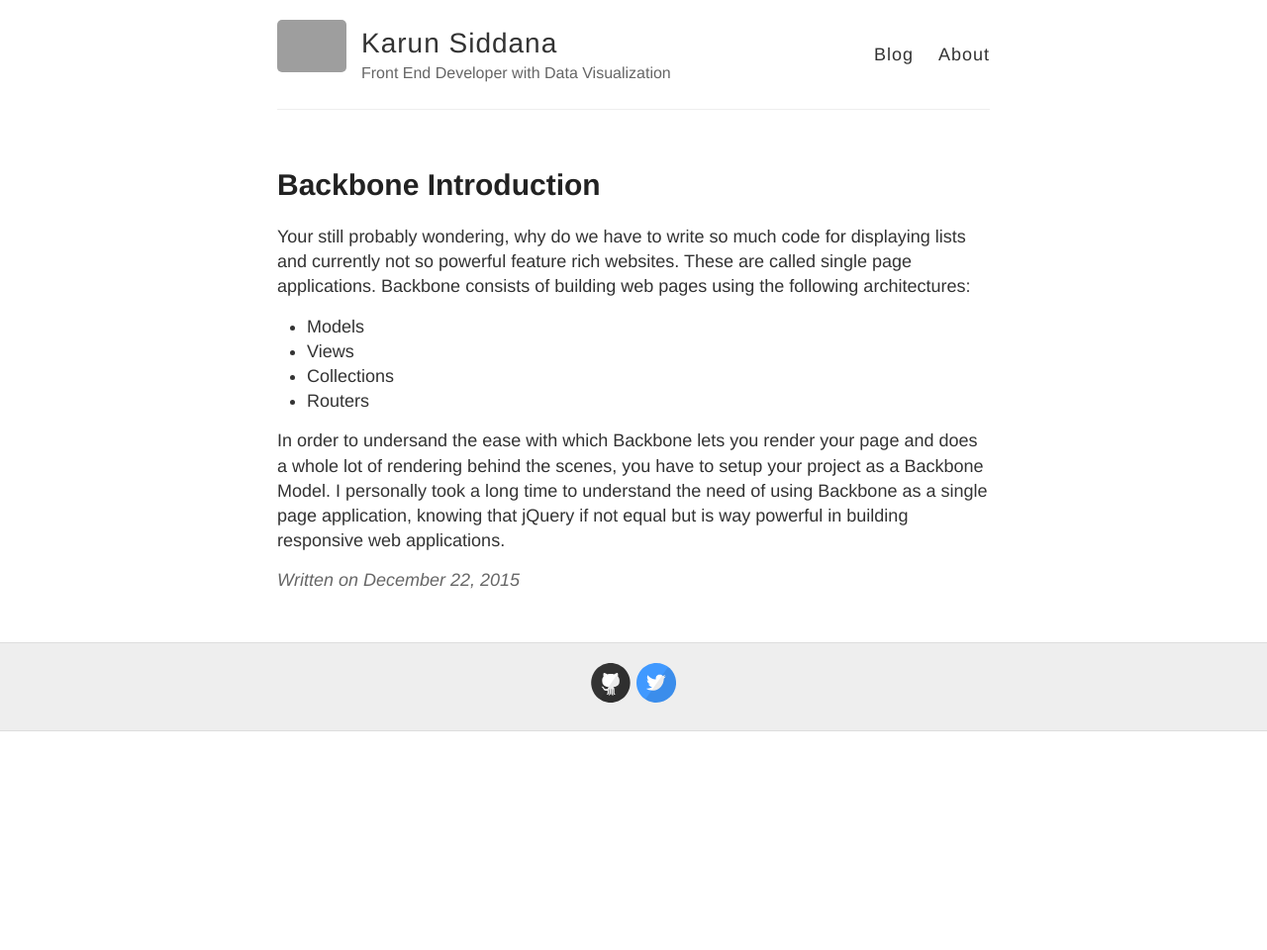
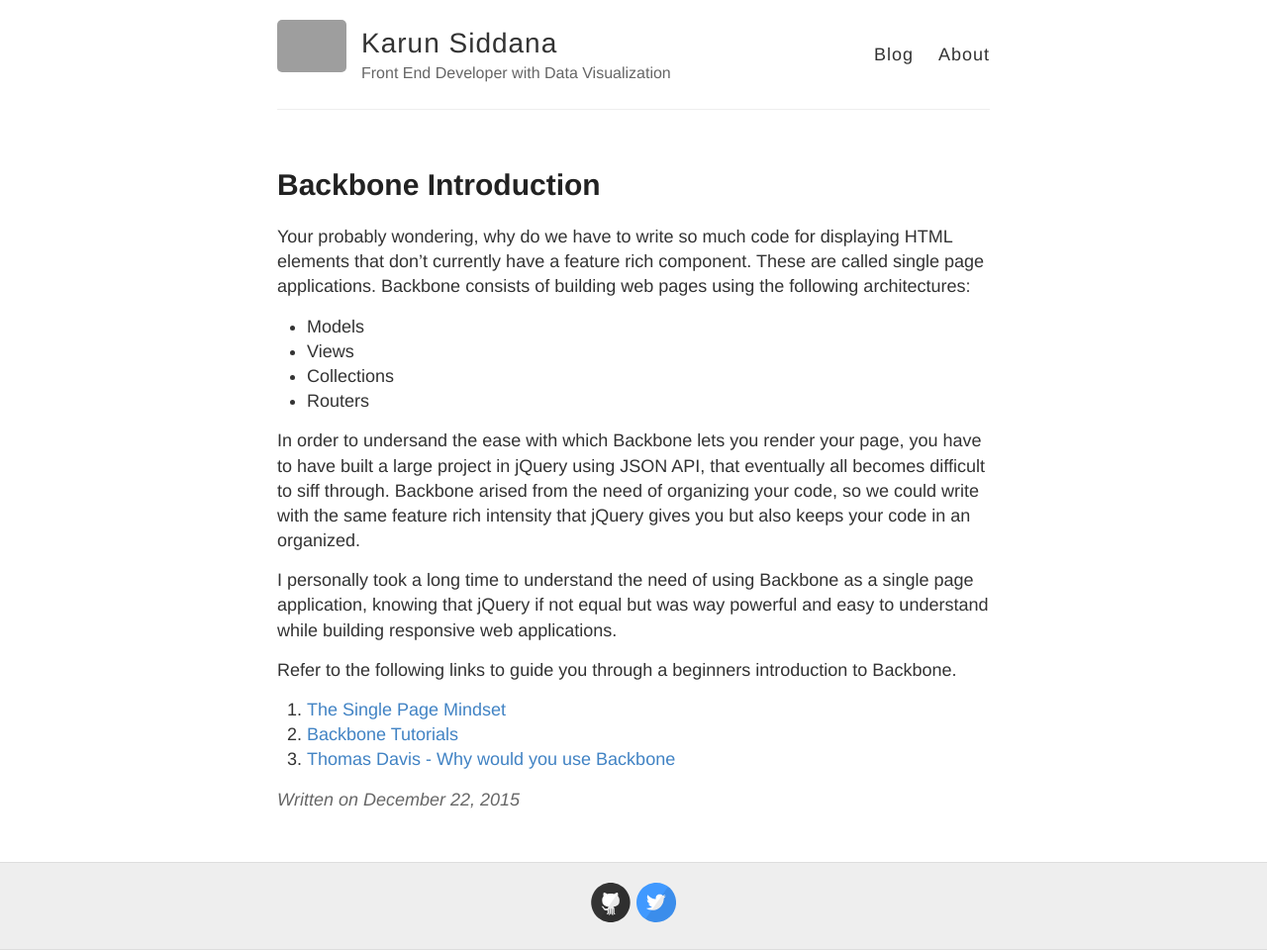
Before and after one commit to ksiddana/ksiddana.github.io, a Jekyll site: the page built from _posts/2015-12-22-Introduction Backbone.md, in a window 1280 px wide. Shown: the whole page at 99% size. Built offline with Jekyll 4.4.1, drawn with Linux system fonts in a browser that asks for light colours; Markdown is read by kramdown in place of the engine named in the settings; before the commit the page ends 900 px from its top, so only the background shows below that; grey boxes are pictures that could not be loaded.

Commit message:
Added Links to for Backbone Introduction

```diff
--- a/_posts/2015-12-22-Introduction Backbone.md
+++ b/_posts/2015-12-22-Introduction Backbone.md
@@ -3,11 +3,19 @@ layout: post
 title: Backbone Introduction
 ---
 
-Your still probably wondering, why do we have to write so much code for displaying lists and currently not so powerful feature rich websites. These are called single page applications. Backbone consists of building web pages using the following architectures:
+Your probably wondering, why do we have to write so much code for displaying HTML elements that don't currently have a feature rich component. These are called single page applications. Backbone consists of building web pages using the following architectures:
 
 - Models
 - Views
 - Collections
 - Routers
 
-In order to undersand the ease with which Backbone lets you render your page and does a whole lot of rendering behind the scenes, you have to setup your project as a Backbone Model. I personally took a long time to understand the need of using Backbone as a single page application, knowing that jQuery if not equal but is way powerful in building responsive web applications.
+In order to undersand the ease with which Backbone lets you render your page, you have to have built a large project in jQuery using JSON API, that eventually all becomes difficult to siff through. Backbone arised from the need of organizing your code, so we could write with the same feature rich intensity that jQuery gives you but also keeps your code in an organized.
+
+I personally took a long time to understand the need of using Backbone as a single page application, knowing that jQuery if not equal but was way powerful and easy to understand while building responsive web applications.
+
+Refer to the following links to guide you through a beginners introduction to Backbone.
+
+1. [The Single Page Mindset](https://singlepagebook.supportbee.com/chapters/single-page-mindset/)
+2. [Backbone Tutorials](https://backbonetutorials.com/)
+3. [Thomas Davis - Why would you use Backbone](https://cdnjs.com/libraries/backbone.js/tutorials/why-would-you-use-backbone)
```
